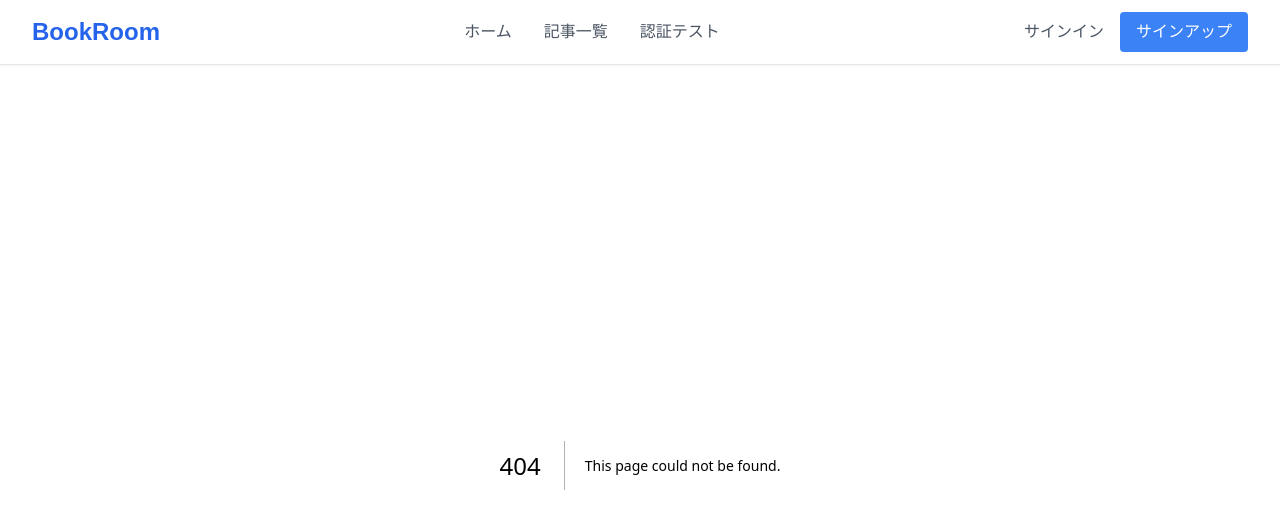
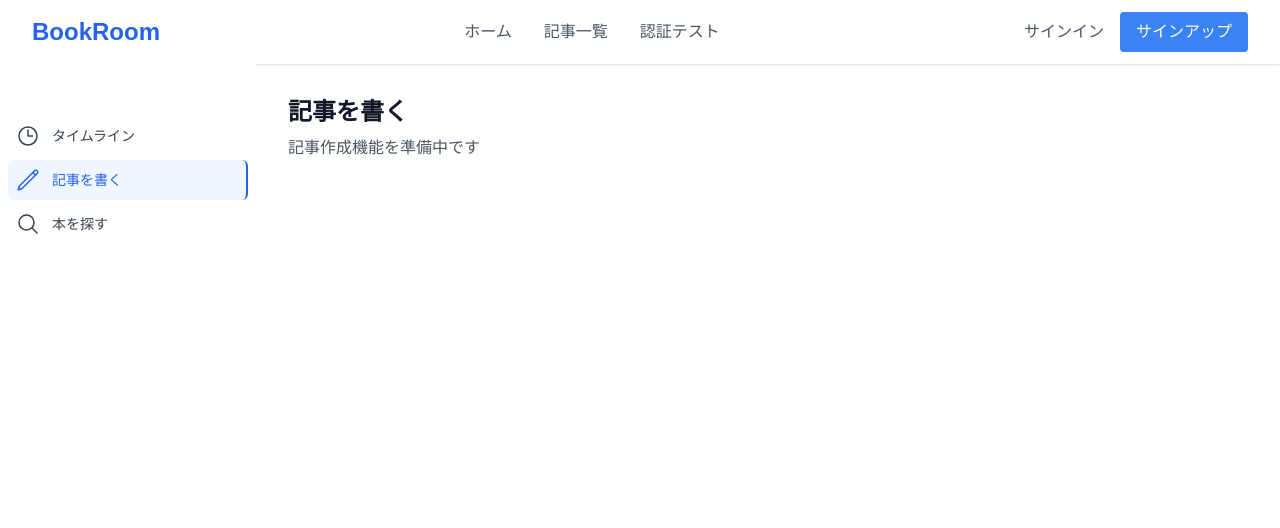
Before and after one commit to MatsumuraYuuki/book-room, a Next.js app in the folder next/: page /write in a window 1280 px wide. Before the commit this address had no page. Shown: the top 528 px of the page. Built offline with nearby package versions, Linux system fonts and the light colour scheme.

Commit message:
feat: サイドバー実装 fix: ヘッダーを固定し、ユーザーメニューを改善

```diff
--- a/next/package.json
+++ b/next/package.json
@@ -10,14 +10,15 @@
     "format": "next lint --fix --dir src"
   },
   "dependencies": {
+    "@heroicons/react": "^2.2.0",
     "axios": "^1.11.0",
     "camelcase-keys": "^9.0.0",
     "next": "14.2.30",
     "react": "^18",
     "react-dom": "^18",
+    "react-hook-form": "^7.46.0",
     "react-paginate": "^8.3.0",
-    "swr": "^2.3.4",
-    "react-hook-form": "^7.46.0"
+    "swr": "^2.3.4"
   },
   "devDependencies": {
     "@types/node": "^20",
--- a/next/src/app/page.tsx
+++ b/next/src/app/page.tsx
@@ -6,9 +6,6 @@ import { DashboardPage } from '@/components/DashboardPage';
 
 export default function HomePage() {
   const { user, loading } = useAuth(); // loading を使用
-
-  console.log('user:', user); // コンソールで確認
-  console.log('loading:', loading); // コンソールで確認
 
   // 認証状態の確認中（ローディング中）
   if (loading) {
--- /dev/null
+++ b/next/src/app/search/page.tsx
@@ -0,0 +1,21 @@
+// next/src/app/search/page.tsx
+'use client';
+
+import { Navigation } from '@/components/Navigation';
+
+export default function SearchPage() {
+  return (
+    <div className="min-h-screen bg-white">
+      <Navigation />
+
+      <main className="md:pl-64 flex flex-col min-h-screen">
+        <div className="flex-1 p-4 md:p-8">
+          <h1 className="text-2xl font-bold text-gray-900">本を探す</h1>
+          <p className="text-gray-600 mt-2">本検索機能を準備中です</p>
+        </div>
+
+        <div className="h-20 md:h-0"></div>
+      </main>
+    </div>
+  );
+}
--- /dev/null
+++ b/next/src/app/timeline/page.tsx
@@ -0,0 +1,22 @@
+
+// next/src/app/timeline/page.tsx
+'use client';
+
+import { Navigation } from '@/components/Navigation';
+
+export default function TimelinePage() {
+  return (
+    <div className="min-h-screen bg-white">
+      <Navigation />
+
+      <main className="md:pl-64 flex flex-col min-h-screen">
+        <div className="flex-1 p-4 md:p-8">
+          <h1 className="text-2xl font-bold text-gray-900">タイムライン</h1>
+          <p className="text-gray-600 mt-2">タイムライン機能を準備中です</p>
+        </div>
+
+        <div className="h-20 md:h-0"></div>
+      </main>
+    </div>
+  );
+}
--- /dev/null
+++ b/next/src/app/write/page.tsx
@@ -0,0 +1,21 @@
+// next/src/app/write/page.tsx
+'use client';
+
+import { Navigation } from '@/components/Navigation';
+
+export default function WritePage() {
+  return (
+    <div className="min-h-screen bg-white">
+      <Navigation />
+
+      <main className="md:pl-64 flex flex-col min-h-screen">
+        <div className="flex-1 p-4 md:p-8">
+          <h1 className="text-2xl font-bold text-gray-900">記事を書く</h1>
+          <p className="text-gray-600 mt-2">記事作成機能を準備中です</p>
+        </div>
+
+        <div className="h-20 md:h-0"></div>
+      </main>
+    </div>
+  );
+}
--- a/next/src/components/DashboardPage.tsx
+++ b/next/src/components/DashboardPage.tsx
@@ -1,15 +1,59 @@
+// next/src/components/DashboardPage.tsx
 'use client';
 
 import { useAuth } from '@/contexts/AuthContext';
+import { Navigation } from './Navigation';
 
 export function DashboardPage() {
   const { user } = useAuth();
 
   return (
-    <div className="min-h-screen flex items-center justify-center bg-gray-50">
-      <h1 className="text-2xl font-bold text-gray-900">
-        {user?.name}さん、ダッシュボードへようこそ！
-      </h1>
+    <div className="min-h-screen bg-gray-50">
+      {/* ナビゲーション */}
+      <Navigation />
+
+      {/* メインコンテンツ */}
+      <main className="md:pl-64 flex flex-col min-h-screen">
+        {/* コンテンツエリア */}
+        <div className="flex-1 p-4 md:p-8">
+          <div className="max-w-7xl mx-auto">
+            <div className="bg-white rounded-lg shadow p-6">
+              <h1 className="text-2xl font-bold text-gray-900 mb-4">
+                {user?.name}さん、ダッシュボードへようこそ！
+              </h1>
+
+              <div className="space-y-6">
+                <div className="bg-blue-50 border border-blue-200 rounded-lg p-4">
+                  <h2 className="text-lg font-semibold text-blue-900 mb-2">
+                    🎉 ナビゲーションが実装されました！
+                  </h2>
+                  <p className="text-blue-800">
+                    左側のサイドバー（デスクトップ・タブレット）または下部のボトムバー（モバイル）から各機能にアクセスできます。
+                  </p>
+                </div>
+
+                <div className="grid grid-cols-1 md:grid-cols-3 gap-4">
+                  <div className="bg-gray-50 rounded-lg p-4 text-center">
+                    <h3 className="font-semibold text-gray-900">タイムライン</h3>
+                    <p className="text-gray-600 text-sm mt-1">最新の記事をチェック</p>
+                  </div>
+                  <div className="bg-gray-50 rounded-lg p-4 text-center">
+                    <h3 className="font-semibold text-gray-900">記事を書く</h3>
+                    <p className="text-gray-600 text-sm mt-1">新しい記事を投稿</p>
+                  </div>
+                  <div className="bg-gray-50 rounded-lg p-4 text-center">
+                    <h3 className="font-semibold text-gray-900">本を探す</h3>
+                    <p className="text-gray-600 text-sm mt-1">読みたい本を発見</p>
+                  </div>
+                </div>
+              </div>
+            </div>
+          </div>
+        </div>
+
+        {/* モバイル用の余白（ボトムバーに重ならないように） */}
+        <div className="h-20 md:h-0"></div>
+      </main>
     </div>
   );
 }
--- a/next/src/components/Header.tsx
+++ b/next/src/components/Header.tsx
@@ -17,7 +17,8 @@ export const Header = () => {
   };
 
   return (
-    <header className="bg-white shadow-sm border-b border-gray-200">
+    <>
+      <header className="fixed top-0 left-0 right-0 z-50 bg-white shadow-sm border-b border-gray-200">
         <div className="max-w-7xl mx-auto px-4 sm:px-6 lg:px-8">
           <div className="flex justify-between items-center h-16">
 
@@ -77,5 +78,8 @@ export const Header = () => {
           </div>
         </div>
       </header>
+      {/* ヘッダーの高さ分のスペーサー */}
+      <div className="h-16"></div>
+    </>
   );
 };
--- /dev/null
+++ b/next/src/components/Navigation.tsx
@@ -0,0 +1,90 @@
+// next/src/components/Navigation.tsx
+'use client';
+
+import { usePathname } from 'next/navigation';
+import Link from 'next/link';
+import {
+  ClockIcon,      // タイムライン用
+  PencilIcon,     // 記事を書く用
+  MagnifyingGlassIcon  // 本を探す用
+} from '@heroicons/react/24/outline';
+
+// ナビゲーション項目の型定義
+interface NavItem {
+  name: string;
+  href: string;
+  icon: React.ComponentType<React.SVGProps<SVGSVGElement>>;  //アイコンの型定義
+}
+
+// ナビゲーション項目の設定
+const navItems: NavItem[] = [
+  { name: 'タイムライン', href: '/timeline', icon: ClockIcon },
+  { name: '記事を書く', href: '/write', icon: PencilIcon },
+  { name: '本を探す', href: '/search', icon: MagnifyingGlassIcon },
+];
+
+export function Navigation() {
+  const pathname = usePathname(); // 現在のパスを取得 usePathnameはNext.js標準機能
+
+  return (
+    <>
+      {/* デスクトップ・タブレット用サイドバー（768px以上で表示） */}
+      {/* aside = HTML5のセマンティック要素で「補助的なコンテンツ */}
+      <aside className="hidden md:flex md:flex-col md:fixed md:top-16 md:bottom-0 md:z-50 md:w-64 md:bg-white">
+        <div className="flex flex-col flex-grow pt-5 pb-4 overflow-y-auto">
+          {/* ナビゲーションメニュー */}
+          <nav className="mt-8 flex-1 px-2 space-y-1">
+            {navItems.map((item) => {
+              // アクティブ状態の判定
+              const isActive = pathname === item.href;
+
+              return (
+                <Link
+                  key={item.name}
+                  href={item.href}
+                  className={`
+                    group flex items-center px-2 py-2 text-sm font-medium rounded-md
+                    ${isActive
+                      ? 'bg-blue-50 text-blue-600 border-r-2 border-blue-600' // アクティブ時のスタイル
+                      : 'text-gray-700 hover:bg-gray-50 hover:text-gray-900' // 非アクティブ時のスタイル
+                    }
+                  `}
+                >
+                  <item.icon className="mr-3 flex-shrink-0 h-6 w-6" />
+                  {item.name}
+                </Link>
+              );
+            })}
+          </nav>
+        </div>
+      </aside>
+
+      {/* モバイル用ボトムバー（767px以下で表示） */}
+      <nav className="md:hidden fixed bottom-0 left-0 right-0 z-50 bg-gray-900 border-t border-gray-700">
+        <div className="flex justify-around py-2">
+          {navItems.map((item) => {
+            // アクティブ状態の判定
+            const isActive = pathname === item.href;
+
+            return (
+              <Link
+                key={item.name}
+                href={item.href}
+                className={`
+                  flex flex-col items-center px-3 py-2 text-xs font-medium rounded-md
+                  ${isActive
+                    ? 'text-blue-500' // アクティブ時のスタイル
+                    : 'text-gray-400 hover:text-white' // 非アクティブ時のスタイル
+                  }
+                `}
+              >
+                <item.icon className="h-6 w-6 mb-1" />
+                {item.name}
+              </Link>
+            );
+          })}
+        </div>
+      </nav>
+    </>
+  );
+}
```
Also changed, not shown: 1 other file (tests, documents, lock files or other folders). Lines whose indentation alone changed are shown as unchanged.
